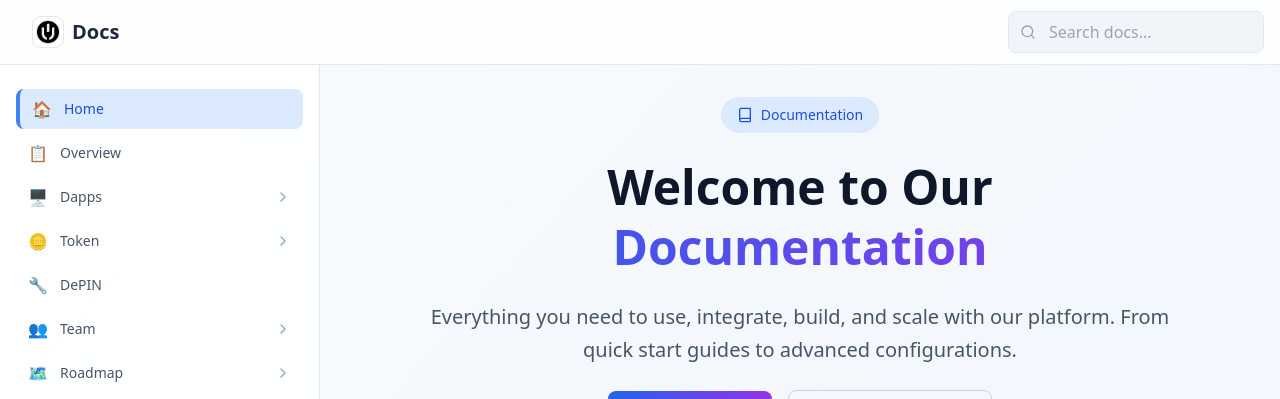
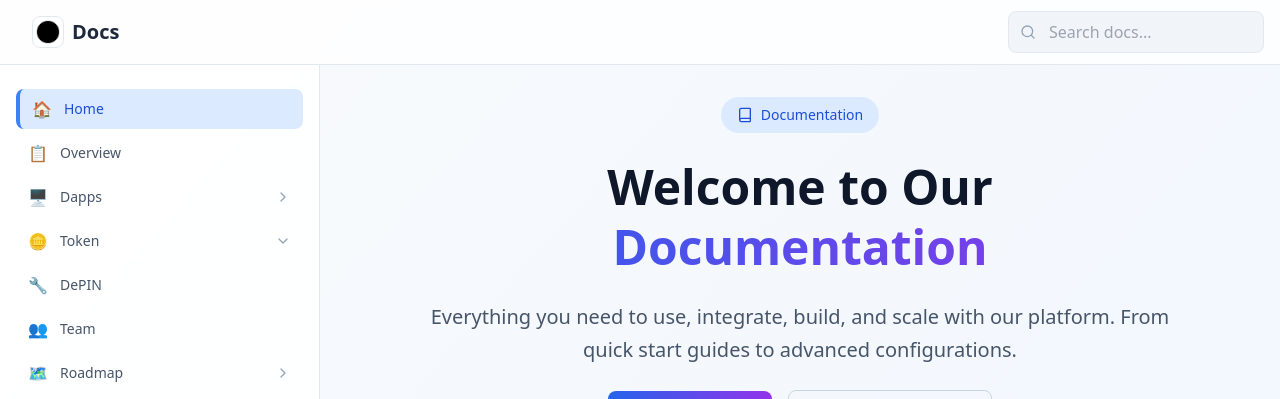
Before and after one commit to maldoteth/dehubdocs, a React (Vite) app: page /docs in a window 1280 px wide. Shown: the top 399 px of the page. Built offline with nearby package versions, Linux system fonts and the light colour scheme.

Commit message:
Remove dropdown icon and move tabs
Remove dropdown icon from Team tab and move dropdown tabs to Token tab.

```diff
--- a/src/components/DocsLayout.tsx
+++ b/src/components/DocsLayout.tsx
@@ -1,3 +1,4 @@
+
 import React, { useState } from 'react';
 import { Outlet, Link, useLocation } from 'react-router-dom';
 import {
@@ -14,7 +15,8 @@ import {
   Shield,
   Zap,
   Users,
-  ExternalLink
+  ExternalLink,
+  ChevronDown
 } from 'lucide-react';
 
 const menuItems = [
@@ -24,9 +26,22 @@ const menuItems = [
       { title: 'Home', path: '/docs', icon: '🏠' },
       { title: 'Overview', path: '/docs/overview', icon: '📋' },
       { title: 'Dapps', path: '/docs/dapps', icon: '🖥️', hasSubmenu: true },
-      { title: 'Token', path: '/docs/token', icon: '🪙', hasSubmenu: true },
+      {
+        title: 'Token',
+        path: '/docs/token',
+        icon: '🪙',
+        hasSubmenu: true,
+        submenuItems: [
+          { title: 'Economics & Emissions', path: '/docs/token/economics' },
+          { title: 'Utility / Holder Benefits', path: '/docs/token/utility' },
+          { title: 'Where to Buy', path: '/docs/token/where-to-buy' },
+          { title: 'Governance', path: '/docs/token/governance' },
+          { title: 'Security', path: '/docs/token/security' },
+          { title: 'Bugs', path: '/docs/token/bugs' }
+        ]
+      },
       { title: 'DePIN', path: '/docs/depin', icon: '🔧' },
-      { title: 'Team', path: '/docs/team', icon: '👥', hasSubmenu: true },
+      { title: 'Team', path: '/docs/team', icon: '👥' },
       { title: 'Roadmap', path: '/docs/roadmap', icon: '🗺️', hasSubmenu: true },
       { title: 'Brand Assets', path: '/docs/brand-assets', icon: '🏷️' },
     ]
@@ -45,10 +60,18 @@ const menuItems = [
 
 export const DocsLayout = () => {
   const [sidebarOpen, setSidebarOpen] = useState(false);
+  const [expandedMenus, setExpandedMenus] = useState<{[key: string]: boolean}>({});
   const location = useLocation();
 
   const isActivePath = (path: string) => {
     return location.pathname === path;
+  };
+
+  const toggleSubmenu = (itemTitle: string) => {
+    setExpandedMenus(prev => ({
+      ...prev,
+      [itemTitle]: !prev[itemTitle]
+    }));
   };
 
   return (
@@ -68,7 +91,7 @@ export const DocsLayout = () => {
                 <img
                   src="/lovable-uploads/92949273-77b4-496a-b638-7b36b5078df9.png"
                   alt="DeHub"
-                  className="w-6 h-6"
+                  className="w-6 h-6 filter brightness-0"
                 />
               </div>
               <span>Docs</span>
@@ -129,6 +152,48 @@ export const DocsLayout = () => {
                               <ExternalLink className="w-3 h-3 text-slate-400" />
                             </a>
                           ) : (
+                            <div>
+                              {item.hasSubmenu && item.submenuItems ? (
+                                <div>
+                                  <button
+                                    onClick={() => toggleSubmenu(item.title)}
+                                    className={`
+                                      w-full flex items-center justify-between px-3 py-2 rounded-lg text-sm transition-all duration-200
+                                      ${isActivePath(item.path)
+                                        ? 'bg-blue-100 text-blue-700 font-medium border-l-4 border-blue-500 ml-0'
+                                        : 'text-slate-600 hover:bg-slate-100 hover:text-slate-900'
+                                      }
+                                    `}
+                                  >
+                                    <div className="flex items-center space-x-3">
+                                      <span className="text-base">{item.icon}</span>
+                                      <span>{item.title}</span>
+                                    </div>
+                                    <ChevronDown className={`w-4 h-4 text-slate-400 transition-transform duration-200 ${expandedMenus[item.title] ? 'rotate-180' : ''}`} />
+                                  </button>
+                                  {expandedMenus[item.title] && (
+                                    <ul className="ml-6 mt-1 space-y-1">
+                                      {item.submenuItems.map((subItem) => (
+                                        <li key={subItem.path}>
+                                          <Link
+                                            to={subItem.path}
+                                            onClick={() => setSidebarOpen(false)}
+                                            className={`
+                                              flex items-center px-3 py-2 rounded-lg text-sm transition-all duration-200
+                                              ${isActivePath(subItem.path)
+                                                ? 'bg-blue-50 text-blue-700 font-medium'
+                                                : 'text-slate-600 hover:bg-slate-50 hover:text-slate-900'
+                                              }
+                                            `}
+                                          >
+                                            <span>{subItem.title}</span>
+                                          </Link>
+                                        </li>
+                                      ))}
+                                    </ul>
+                                  )}
+                                </div>
+                              ) : (
                                 <Link
                                   to={item.path}
                                   onClick={() => setSidebarOpen(false)}
@@ -152,13 +217,15 @@ export const DocsLayout = () => {
                                     )}
                                     <span>{item.title}</span>
                                   </div>
-                              {item.hasSubmenu && (
+                                  {item.hasSubmenu && !item.submenuItems && (
                                     <ChevronRight className="w-4 h-4 text-slate-400" />
                                   )}
                                   {item.external && (
                                     <ExternalLink className="w-3 h-3 text-slate-400" />
                                   )}
                                 </Link>
+                              )}
+                            </div>
                           )}
                         </li>
                       ))}
```
Lines whose indentation alone changed are shown as unchanged.
